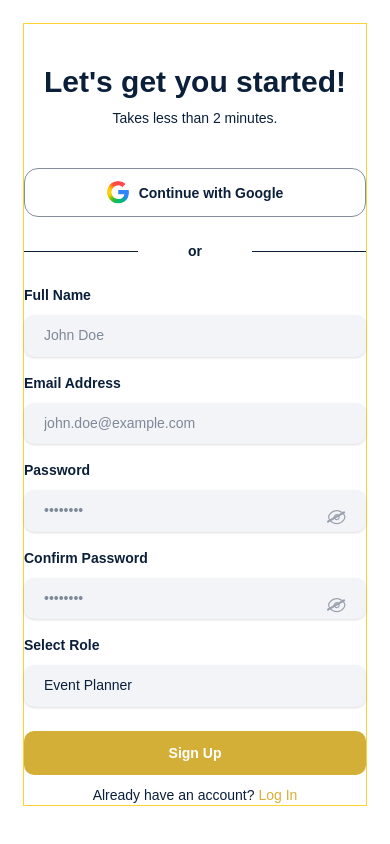
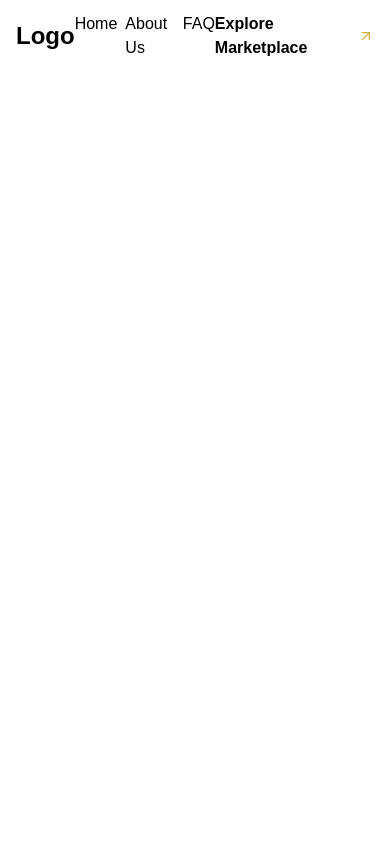
Before and after one commit to Planit-co/planit-web, a React (Vite) app in the folder planit/: page / in a window 390 px wide. Built offline with nearby package versions, Linux system fonts and the light colour scheme.

Commit message:
created the landingpage folder and worked on the header

```diff
--- a/planit/package.json
+++ b/planit/package.json
@@ -13,6 +13,7 @@
     "@tailwindcss/vite": "^4.3.0",
     "react": "^19.2.6",
     "react-dom": "^19.2.6",
+    "react-icons": "^5.6.0",
     "react-router-dom": "^7.17.0",
     "tailwindcss": "^4.3.0"
   },
--- a/planit/src/App.jsx
+++ b/planit/src/App.jsx
@@ -1,13 +1,15 @@
 import {BrowserRouter, Routes, Route} from "react-router-dom";
-import SignupPage from "./Pages/auth/SignupPage";
-import SignInPage from "./Pages/auth/SignInPage";
+import HomePage from "./Pages/Landing-page/HomePage";
+import SignupPage from "./Pages/Auth/SignupPage";
+import SignInPage from "./Pages/Auth/SignInPage";
 
 const App = () => {
   return (
     <BrowserRouter>
       <Routes>
-        <Route path="/" element={<SignupPage />} />
-        <Route path="/login" element={<SignInPage />} />
+        <Route path="/" element={<HomePage />} />
+        <Route path="/signup" element={<SignupPage />} />
+        <Route path="/signin" element={<SignInPage />} />
       </Routes>
     </BrowserRouter>
   )
--- /dev/null
+++ b/planit/src/Pages/Landing-page/HomePage.css
@@ -0,0 +1,7 @@
+.hero {
+  max-width: 276rem;
+}
+
+.arrow {
+  color: #D4AF37;
+}
--- /dev/null
+++ b/planit/src/Pages/Landing-page/HomePage.jsx
@@ -0,0 +1,33 @@
+import "./HomePage.css";
+import { LuArrowUpRight } from "react-icons/lu";
+
+const HomePage = () => {
+  return (
+    <>
+      <div className="hero-section p-2 md:p-5 lg:p-10">
+        <header className="px-2 md:px-5 py-1 flex justify-between items-center">
+          <h2 className="font-bold text-2xl md:text-3xl">Logo</h2>
+          <nav>
+            <ul className="flex gap-2 md:gap-4 lg:gap-8 font-medium">
+              <li>
+                <a href="#">Home</a>
+              </li>
+              <li>
+                <a href="#">About Us</a>
+              </li>
+              <li>
+                <a href="#">FAQ</a>
+              </li>
+            </ul>
+          </nav>
+          <div className="flex gap-1 items-center">
+            <p className="font-semibold">Explore Marketplace</p>
+            <LuArrowUpRight className="arrow text-lg" />
+          </div>
+        </header>
+      </div>
+    </>
+  );
+};
+
+export default HomePage;
--- a/planit/src/Pages/auth/SignInPage.jsx
+++ b/planit/src/Pages/auth/SignInPage.jsx
@@ -91,7 +91,7 @@ const SignInPage = () => {
             </button>
             <p className="text-center text-sm mt-2.5">
               Don't have an account?{" "}
-              <Link to="/" className="link cursor-pointer">
+              <Link to="/signup" className="link cursor-pointer">
                 Sign Up
               </Link>
             </p>
--- a/planit/src/Pages/auth/SignupPage.jsx
+++ b/planit/src/Pages/auth/SignupPage.jsx
@@ -23,7 +23,7 @@ const SignupPage = () => {
       <DesktopHero />
 
       {/* Signup Form */}
-      <div className="form-container flex flex-col w-full sm:w-3/5 md:w-1/3 border border-amber-300">
+      <div className="form-container flex flex-col w-full sm:w-3/5 md:w-1/3">
         <h2 className="text-3xl xl:text-4xl font-bold mb-2 text-center mt-10 md:mt-20 xl:mt-25">
           Let's get you started!
         </h2>
@@ -130,7 +130,7 @@ const SignupPage = () => {
           </button>
           <p className="text-center text-sm mt-2.5">
             Already have an account?{" "}
-            <Link to="/login" className="link cursor-pointer">
+            <Link to="/signin" className="link cursor-pointer">
               Log In
             </Link>
           </p>
```
Also changed, not shown: 1 other file (tests, documents, lock files or other folders).
